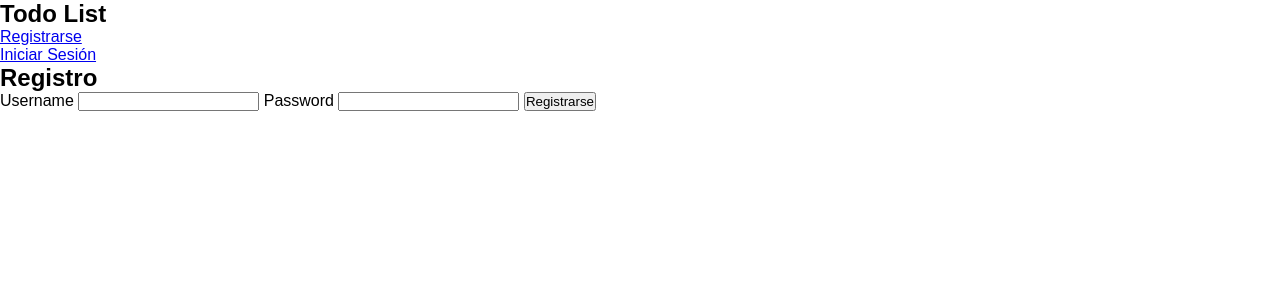
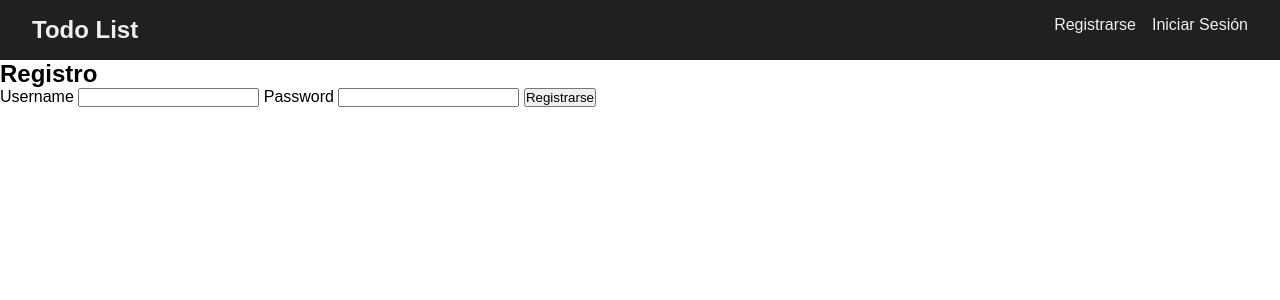
Before and after one commit to samricodev/FlaskTodo, a Flask app: page /auth/register in a window 1280 px wide. Shown: the top 300 px of the page. Run offline with Flask 2, Linux system fonts and the light colour scheme; some web fonts are replaced.

Commit message:
styles html base added

```diff
--- a/todo/static/styles.css
+++ b/todo/static/styles.css
@@ -9,6 +9,8 @@ body {
 }
 
 .navbar {
+    background-color: #202020;
+    color: #efefef;
     display: flex;
     justify-content: space-between;
     padding: 1rem 2rem;
@@ -17,7 +19,6 @@ body {
 .navbar-title {
     font-size: 1.5rem;
     font-weight: 600;
-    color: #333;
 }
 
 .navbar ul {
@@ -28,3 +29,12 @@ body {
 .navbar ul li {
     margin-left: 1rem;
 }
+
+.navbar ul li a {
+    text-decoration: none;
+    color: #efefef;
+}
+
+.navbar ul li a:hover {
+    color: skyblue;
+}
--- a/todo/templates/base.html
+++ b/todo/templates/base.html
@@ -2,8 +2,8 @@
 <title>{%block title%}{% endblock %} -Todo List</title>
 <link rel="stylesheet" href="{{ url_for('static',filename='styles.css') }}">
 <link href="https://fonts.cdnfonts.com/css/euclid-circular-a" rel="stylesheet">
-<nav>
-    <h1>Todo List</h1>
+<nav class="navbar">
+    <h1 class="navbar-title">Todo List</h1>
     <ul>
         {% if g.user %}
             <li><span>{{ g.user ['username'] }}</span></li>
```
